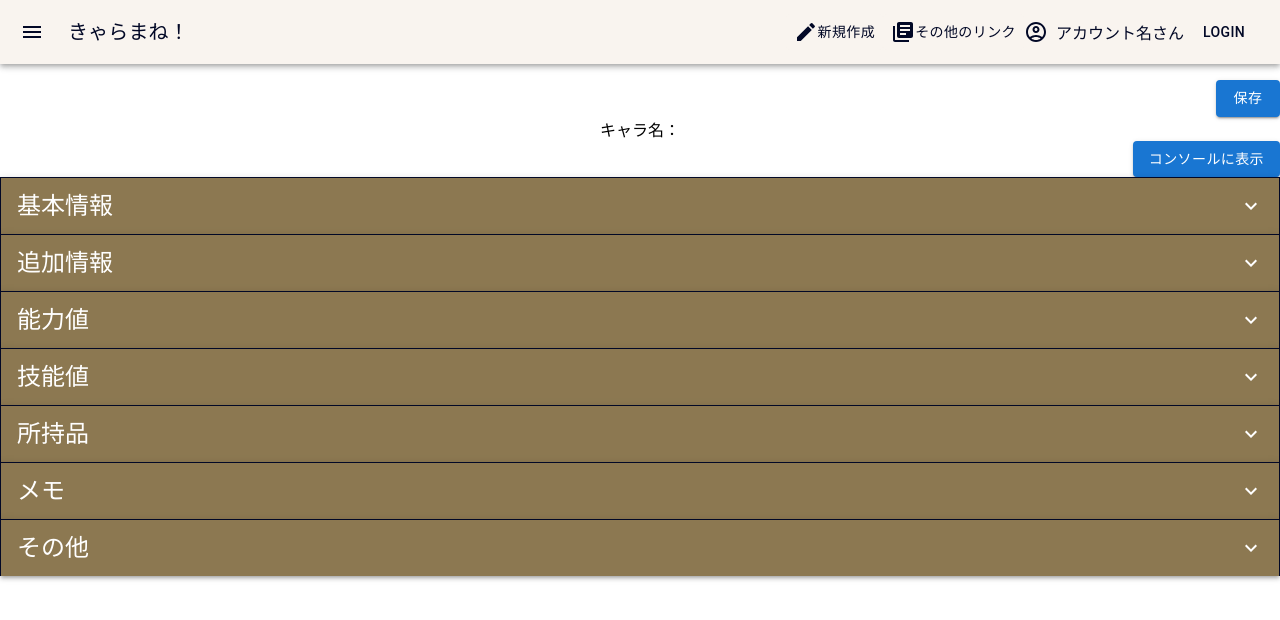
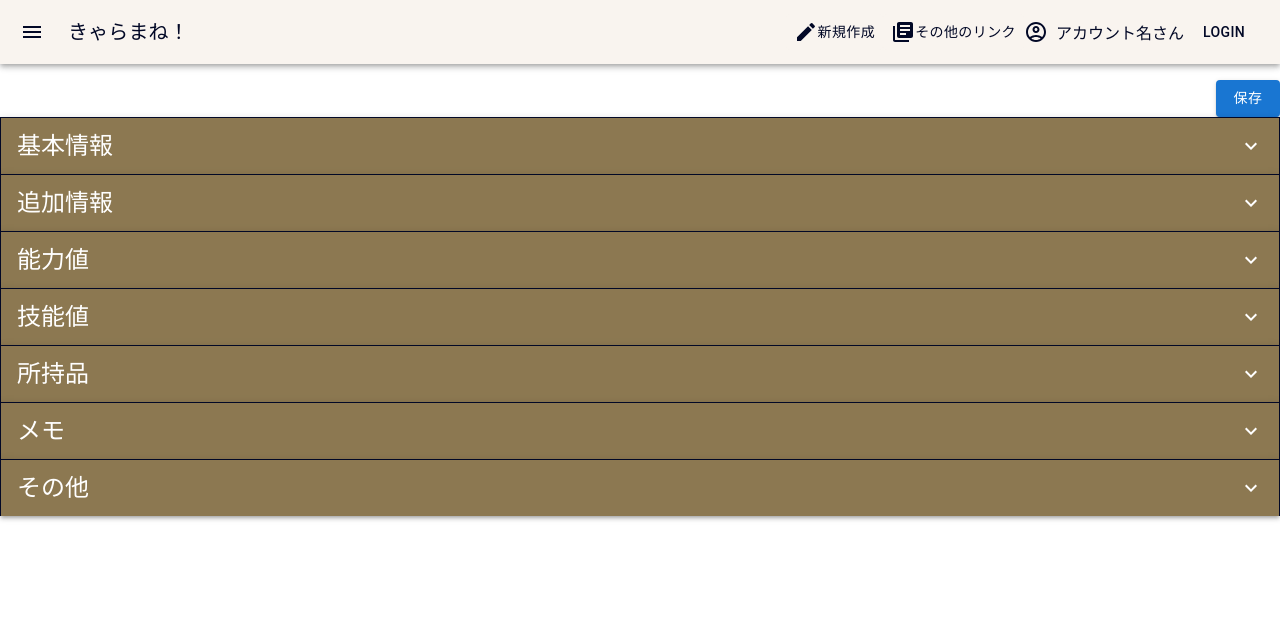
Before and after one commit to kitsystemyou/character-manager-frontend, a React (Create React App) app in the folder character-manager/: page /create in a window 1280 px wide. Shown: the top 620 px of the page. Built offline with nearby package versions, Linux system fonts and the light colour scheme.

Commit message:
feat/17 デバッグ用のコードを削除

```diff
--- a/character-manager/src/components/pages/CharacterCreate.jsx
+++ b/character-manager/src/components/pages/CharacterCreate.jsx
@@ -214,14 +214,6 @@ const CharacterCreate = () => {
             <div align='right'>
                 <Button variant="contained" onClick={() => navigate('/info')}sx={{ mt: 2}}>保存</Button>
             </div>
-            <div>キャラ名：{basicCharaInfo.character_name}</div>
-            {/* <div>技能値:{characterSkills.coc_skills}</div> */}
-            <div align='right'>
-                <Button variant="contained" onClick={() => {
-                    console.log(characterBasicSkills)
-                    console.log(characterBattleSkills)
-                    }}>コンソールに表示</Button>
-            </div>
                 {
                 /* キャラクター一覧 */
                     accordionInfo.map(ainfo => {
```
